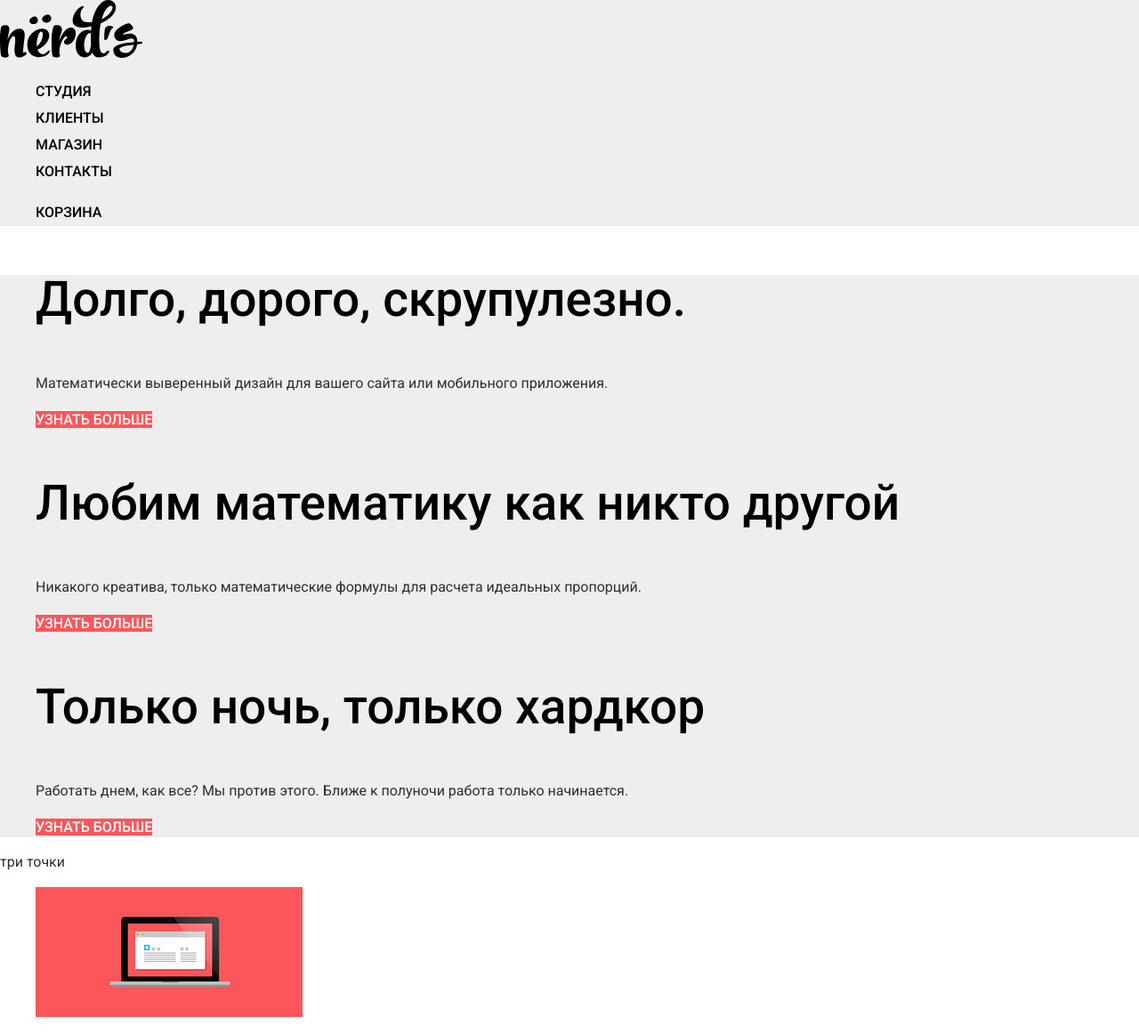
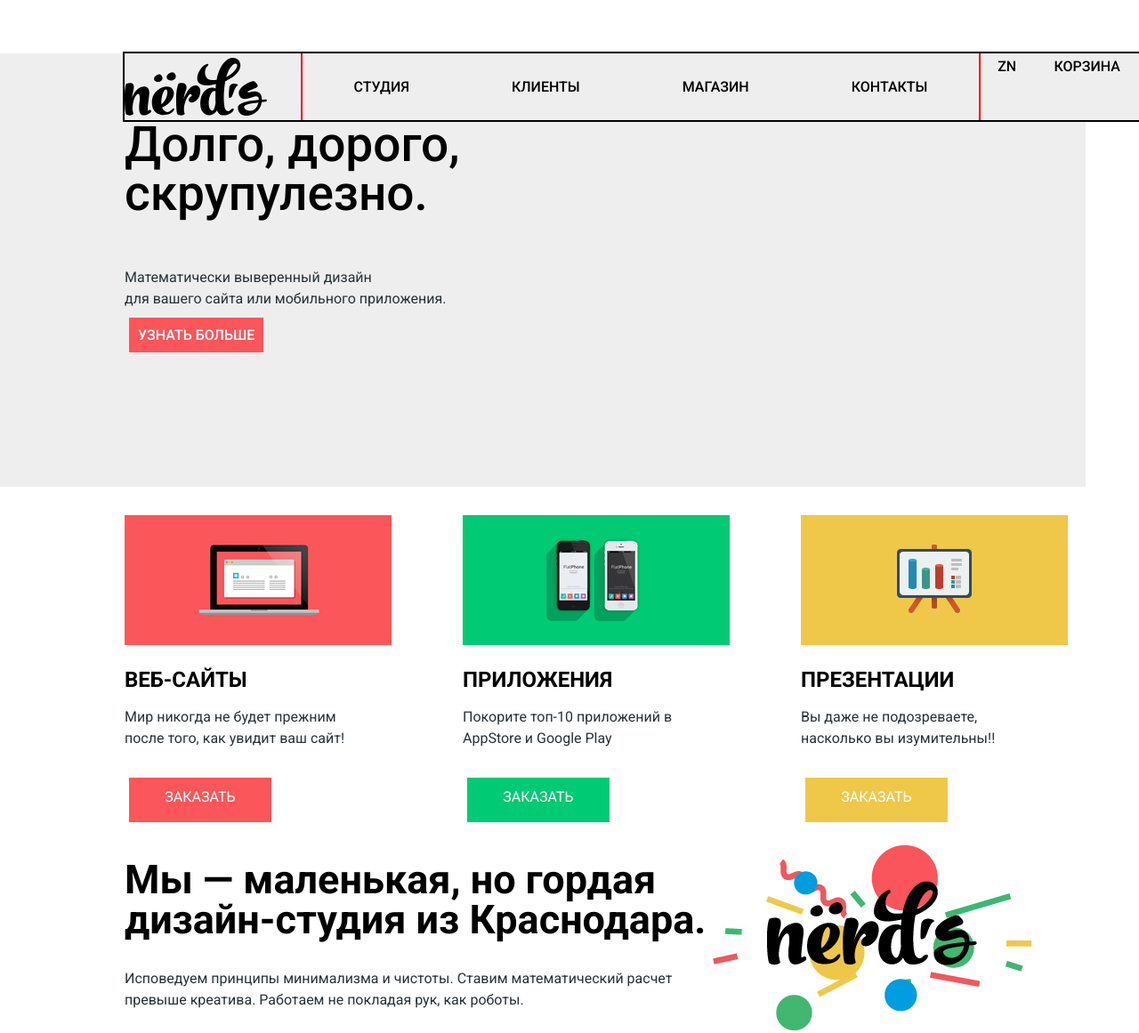
Before and after one commit to sizask/627671-nerds, a plain HTML site: page index.html in a window 1280 px wide. Shown: the top 1161 px of the page at 89% size. Drawn offline with Linux system fonts and the light colour scheme.

Commit message:
поправила фокус

```diff
--- a/css/style.css
+++ b/css/style.css
@@ -15,18 +15,64 @@ a {
 
 .main-header {
   background: #eeeeee;
+  margin-bottom:0px;
 }
+
+
 .main-nav {
   font-size: 16px;
   line-height: 30px;
   font-weight: 500;
+  width: 1160px;
   color: #000000;
+  display: flex;
+  align-items: center;
+/*min-height:130px;*/
+  outline: 2px solid black;
+  margin-right: 120px;
+  margin-left: 140px;
+  margin-top: 60px;
+
+}
+
+.main-nav-wrapper {
+  width: 100%;
+  margin-left: 40px;
+  min-height: 75px;
+  /*align-content: center;*/
+
+ display: flex;
+/*flex-direction: column;*/
+}
+
+.main-nav a {
+  color: #000000;
+}
+
+.main-header-logo {
+  width: 160px;
+  height: 65px;
+}
+
+.site-nav {
+  width: 760px;outline: 2px solid red;
+  display: flex;
+  justify-content: space-around;
+  align-items: center;
+}
+
+.user-nav {
+  width: 180px;
+  display: flex;
+  justify-content: space-around;
 }
 
 .site-nav,
 .user-nav {
   list-style: none;
   text-transform: uppercase;
+  margin: 0;
+  padding: 0;
 }
 
  /*color: #a6a6a6;*/
@@ -34,20 +80,14 @@ a {
 .user-nav a {
   color: #000000;
 }
-
-
 /*.site-navigation-current {
   color: #000000;}*/
-
 
 .site-nav a:hover,
 .user-nav a:hover {
   color: #fb565a;
 }
-
   /*text-decoration: underline ;*/
-
-
 .site-nav a:active,
 .site-nav a:focus,
 .user-nav a:active,
@@ -55,10 +95,8 @@ a {
  color: rgba(0, 0, 0, 0.302);
 }
 
-.main-header-logo:hover,
- {
+.main-header-logo:hover {
   opacity: 0.8;
-
 }
 
 .main-header-logo:active,
@@ -69,6 +107,9 @@ a {
 .motto-list {
   list-style: none;
   background: #eeeeee;
+  width: 1180px;
+  min-height: 412px;
+  margin-top: 0px;
  }
 
 .motto-list-item h3 {
@@ -76,6 +117,10 @@ a {
   font-weight: 500;
   line-height: 55px;
   color: #000000;
+  display: flex;
+  margin-top: 0px;
+  margin-bottom: 12px:
+  /*background-image: url("img/slide1.png") no-repeat right;*/
 }
 
 .motto-list-item {
@@ -83,6 +128,7 @@ a {
   line-height: 24px;
   font-weight: 400;
   text-align:left;
+  margin-left: 100px;
 }
 
 .motto-btn{
@@ -92,6 +138,10 @@ a {
   font-weight: 500;
   text-align: center;
   color: #ffffff;
+  width: 230px;
+  height: 30px;
+  padding: 10px;
+  margin: 30px 10px 10px 5px;
   vertical-align: middle;
   text-transform: uppercase;
 
@@ -100,7 +150,7 @@ a {
 }
 
 .motto-btn:hover,
-.motto-btn:focus, {
+.motto-btn:focus {
   background-color: #e74246;
 }
 
@@ -114,6 +164,34 @@ a {
   text-align: left;
 }
 
+.service-wrapp {
+  width: 1100px;
+  display: flex;
+  flex-direction: column;
+  margin-left: 100px;
+  /*background-color: yellow;*/
+}
+
+.service-list {
+  display: flex;
+  justify-content: space-between;
+}
+
+.service-list-item {
+  display: flex;
+  width: 300px;
+  flex-direction: column;
+}
+
+.service-list-item p{
+  margin-top:0px;
+  margin-bottom: 22px;
+}
+
+.service-list-item h3{
+  margin-bottom: 15px;
+}
+
 .service-header {
   font-size: 24px;
   line-height: 30px;
@@ -124,7 +202,6 @@ a {
 
 .service-list {
   list-style: none;
-
 }
 
 .button {
@@ -133,6 +210,10 @@ a {
   line-height: 18px;
   font-weight: 500;
   text-align: center;
+  width: 140px;
+  height: 30px;
+  padding: 10px;
+  margin: 10px 10px 10px 5px;
   color: #ffffff;
   vertical-align: middle;
   text-transform: uppercase;
@@ -144,28 +225,78 @@ a {
   color: #ffffff;
   background-color: #fb565a;
 }
+
+.button-red:hover,
+.button-red:focus {
+  background-color: #e74246;
+}
+.button-red:active {
+  color: rgba(0, 0, 0, 0.3);
+  background-color: #d7373b;
+}
+
 .button-green {
+  font: inherit;
   color: #ffffff;
   background-color: #00ca74;
 }
+.button-green:hover,
+.button-green:focus {
+  background-color: #00bc6c;
+}
+.button-green:active {
+  color: rgba(0, 0, 0, 0.3);
+  background-color: #00aa62;
+}
 
 .button-yellow {
+  font: inherit;
   color: #ffffff;
   background-color: #efc84a;
 }
+.button-yellow:hover,
+.button-yellow:focus {
+  background-color: #eab534;
+}
+.button-yellow:active {
+  color: rgba(0, 0, 0, 0.3);
+  background-color: #e5a722;
+}
+
+.about-facts-wrapp {
+  display: flex;
+  margin: auto;
+  margin-left: 140px;
+}
+
+.about {
+  display: flex;
+  flex-direction: column;
+  width: 660px;
+}
+
 .about-loud b {
   font-size: 45px;
   line-height: 45px;
+  margin-top: 80px;
+  margin-bottom: 45px;
   color: rgb(0, 0, 0);
   font-weight: bold;
   text-align: left;
 }
+
 .about-header {
   font-weight: bold;
   font-size: 16px;
   line-height: 1.5;
+  margin-top: 23px;
+  margin-bottom: 15px;
   text-transform: uppercase;
   text-align: left;
+}
+
+.facts {
+  width: 330px;
 }
 
 .facts p{
@@ -176,6 +307,7 @@ a {
   text-align: center;
   text-transform: uppercase;
 }
+
 .facts-list th{
   font-size: 45px;
   line-height: 10.6px;
@@ -183,19 +315,29 @@ a {
   font-weight: bold;
   text-align: center;
 }
+
 .facts-list td {
   font-size: 16px;
   line-height: 18px;
   color: #283136;
 }
 
-
 .partners-list {
   list-style: none;
 }
 
+.partners-wrap{
+  display: flex;
+  width: 1160px;
+  margin-left: 100px;
+  justify-content: space-between;
+}
+
 .partners-list li{
   opacity: 0.2;
+  display: flex;
+
+  background-color: #efc84a;
 }
 
 .partners-list li:hover {
@@ -312,6 +454,23 @@ a {
   list-style: none;
 
 }
+.pagination-item
+
+.pagination-item:hover,
+.pagination-item:focus {
+  background-color: #dfdfdf;
+}
+.pagination-item:active {
+  color: rgba(0, 0, 0, 0.3);
+  background-color: #d5d5d5;
+}
+.pagination-item-current {
+  background-color: #ffffff;
+  border: 2px solid #dbdbdb;
+  color: #000000;
+}
+
+
 
 .filters fieldset{
   border: none;
--- a/index.html
+++ b/index.html
@@ -9,10 +9,11 @@
   </head>
   <body>
     <header class="main-header">
+      <nav class="main-nav">
         <a class="main-header-logo" href="#">
             <img src="img/nerds-logo.svg" width="160" height="65" alt="Логотип студии Нёрдс">
         </a>
-      <nav class="main-nav">
+        <div class="main-nav-wrapper" >
           <ul class="site-nav">
             <li><a href="studio.html">Студия</a></li>
             <li><a href="clients.html">Клиенты</a></li>
@@ -20,8 +21,10 @@
             <li><a href="contacts.html">Контакты</a></li>
           </ul>
           <ul class="user-nav">
+            <span>zn</span>
             <li class="cart"><a href="cart.html">Корзина</a></li>
           </ul>
+        </div>
       </nav>
     </header>
 
@@ -34,52 +37,55 @@
 
         <ul class="motto-list">
           <li class="motto-list-item">
-            <h3 class="motto-header">Долго, дорого, скрупулезно.</h3>
+            <h3 class="motto-header">Долго, дорого, <br>
+            скрупулезно.</h3>
             <p>Математически выверенный дизайн
-                для вашего сайта или мобильного приложения.</p>
+               <br>для вашего сайта или мобильного приложения.</p>
             <a class="motto-btn" href="studio.html">УЗНАТЬ БОЛЬШЕ</a>
-            <!-- будет фоном <img src="img/slide1.png" width="698" height="413" alt="slider1"> -->
+            <!-- <img src="img/slide1.png" width="698" height="413" alt="slider1"> -->
           </li>
 
-          <li class="motto-list-item">
+          <!-- <li class="motto-list-item">
             <h3 class="motto-header">Любим математику
-                как никто другой</h3>
+                <br>как никто другой</h3>
             <p>Никакого креатива, только математические формулы
-                для расчета идеальных пропорций.</p>
+                <br>для расчета идеальных пропорций.</p>
             <a class="motto-btn" href="studio.html">УЗНАТЬ БОЛЬШЕ</a>
             <!-- будет фоном <img src="img/slide2.png" width="698" height="413" alt="slider2"> -->
-            </li>
+            <!-- </li>
 
           <li class="motto-list-item">
             <h3 class="motto-header">Только ночь,
-                только хардкор</h3>
+                <br>только хардкор</h3>
             <p>Работать днем, как все? Мы против этого.
-                Ближе к полуночи работа только начинается.</p>
-            <a class="motto-btn" href="studio.html">УЗНАТЬ БОЛЬШЕ</a>
+                <br>Ближе к полуночи работа только начинается.</p>
+            <a class="motto-btn" href="studio.html">УЗНАТЬ БОЛЬШЕ</a><span>три точки</span>
             <!-- <img src="img/slide3.png" width="698" height="413" alt="slider3"> -->
           </li>
         </ul>
 
-        <span>три точки</span>
+
 
       </section>
 
       <section class="service">
         <h2 class="visually-hidden">Услуги студии</h2>
+        <div class="service-wrapp">
           <ul class="service-list">
 
             <li class="service-list-item">
-
             <img src="img/illustration-1.png" width="300" height="146" alt="Сайты">
             <h3 class="service-header">Веб-сайты</h3>
-            <p>Мир никогда не будет прежним после того, как увидит ваш сайт!</p>
+            <p>Мир никогда не будет прежним <br>
+            после того, как увидит ваш сайт!</p>
             <a class="button button-red" href="shop.html">ЗАКАЗАТЬ</a>
           </li>
 
             <li class="service-list-item">
             <img src="img/illustration-2.png" width="300" height="146" alt="Приложения">
             <h3 class="service-header">Приложения</h3>
-            <p>Покорите топ-10 приложений в AppStore и Google Play</p>
+            <p>Покорите топ-10 приложений в
+              <br>AppStore и Google Play</p>
 
             <a class="button button-green" href="shop.html">ЗАКАЗАТЬ</a>
             </li>
@@ -88,12 +94,16 @@
             <img src="img/illustration-3.png" width="300" height="146" alt="Презентации">
             <h3 class="service-header">Презентации</h3>
             <p>Вы даже не подозреваете,
-                насколько вы изумительны!!</p>
+                <br>насколько вы изумительны!!</p>
 
             <a class="button button-yellow" href="shop.html">ЗАКАЗАТЬ</a>
             </li>
+          </div>
           </ul>
+        </div>
       </section>
+
+      <div class="about-facts-wrapp">
 
       <section class="about">
         <h2 class="visually-hidden">О студии</h2>
@@ -133,12 +143,16 @@
                 предоплата</td>
           </tr>
         </table>
+
       </section>
+    </div>
 
       <section class="partners">
         <h2 class="visually-hidden">Партнеры</h2>
 
+
           <ul class="partners-list">
+            <div class="partners-wrap">
           <li class="partners-item">
             <a href="https://htmlacademy.ru/intensive/htmlcss">
               <img src="img/logo-1.png" width="199" height="68" alt="HTML-Академия"></a>
@@ -157,8 +171,9 @@
           <li class="partners-item">
             <a href="#">
               <img src="img/logo-4.png" width="173" height="84" alt="Mishka"></a>
-          </li>
+          </li></div>
           </ul>
+
       </section>
 
       <div class="contacts-info">
```
Lines whose indentation alone changed are shown as unchanged.
